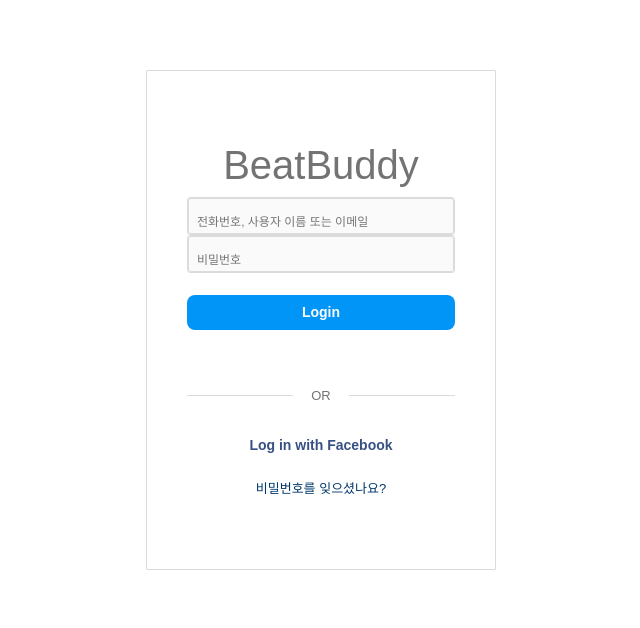
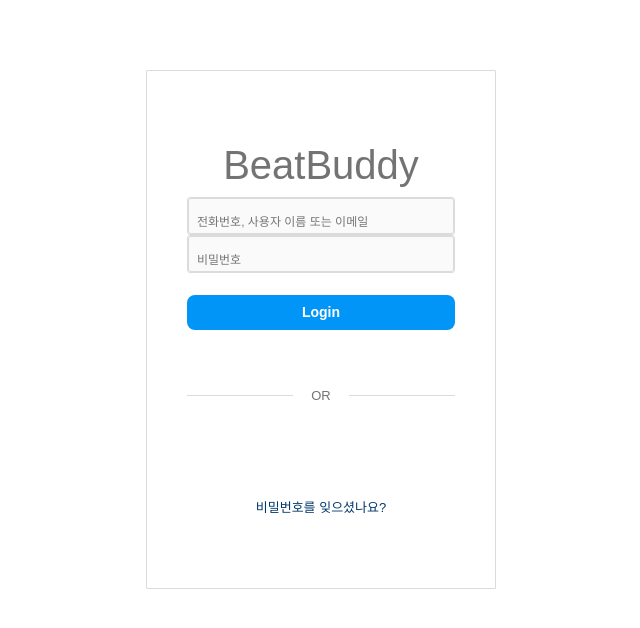
Before and after one commit to kzoou2/BB_Frontend, a React (Create React App) app: page /login in a window 1280 px wide. Shown: the top 628 px of the page, without its empty margins (319-959 px from the left). Built offline with nearby package versions, Linux system fonts and the light colour scheme.

Commit message:
구글 로그인 기능 추가 - 아직 spring연결은 못해쑴..

```diff
--- a/package.json
+++ b/package.json
@@ -5,6 +5,7 @@
   "homepage": "https://kzoou2.github.io/BB_Frontend",
   "dependencies": {
     "@babel/plugin-proposal-private-property-in-object": "^7.21.11",
+    "@react-oauth/google": "^0.12.1",
     "@testing-library/jest-dom": "^5.17.0",
     "@testing-library/react": "^13.4.0",
     "@testing-library/user-event": "^13.5.0",
@@ -13,6 +14,7 @@
     "react": "^18.2.0",
     "react-bootstrap": "^2.9.1",
     "react-dom": "^18.2.0",
+    "react-google-login": "^5.1.24",
     "react-h5-audio-player": "^3.9.0",
     "react-icons": "^4.12.0",
     "react-player": "^2.13.0",
@@ -28,6 +30,7 @@
     "test": "react-scripts test",
     "eject": "react-scripts eject"
   },
+  "proxy": "http://localhost:8080/",
   "eslintConfig": {
     "extends": [
       "react-app",
--- a/src/pages/Login.js
+++ b/src/pages/Login.js
@@ -1,7 +1,9 @@
 import React, { useState } from 'react';
 import { PC, Mobile } from '../components/Responsive';
 import '../css/Login.css';
-import { func } from 'prop-types';
+import {GoogleLogin} from "@react-oauth/google";
+import {GoogleOAuthProvider} from "@react-oauth/google";
+
 
 function Login({isLogin, setIsLogin}) {
 
@@ -18,24 +20,7 @@
         }
     };
 
-    // async function onSubmit(event){
-    //     event.preventDefault();
-
-
-    //     const newErrorMessages = []
-    //     if (userid === "") {
-    //         newErrorMessages.push("아이디를 입력하세요.");
-    //     }
-    //     if (password === "") {
-    //         newErrorMessages.push("비밀번호를 입력하세요.");
-    //     }
-
-    //     setErrorMessage(newErrorMessages);
-
-    //     if (newErrorMessages.length === 0 ) {
-
-    //     }
-    // }
+    const clientId = '293049760557-j0ki70fdjtfcltgd712dtghlf8gntq33.apps.googleusercontent.com'
 
     return (
 
@@ -71,9 +56,18 @@
                             <span></span>
                         </div>
                         <div class="content__forgot-buttons">
-                            <button>
-                                <span>Log in with Facebook</span>
-                                </button>
+                        <button>
+                            <GoogleOAuthProvider clientId={clientId}>
+                                <GoogleLogin
+                                    onSuccess={(res) => {
+                                        console.log(res);
+                                    }}
+                                    onFailure={(err) => {
+                                        console.log(err);
+                                    }}
+                                />
+                            </GoogleOAuthProvider>
+                        </button>
                             <button>비밀번호를 잊으셨나요?</button>
                         </div>
 
@@ -82,7 +76,6 @@
 
 
             </PC>
-
 
 
             <Mobile>
@@ -118,8 +111,17 @@
                             </div>
                             <div class="content__forgot-buttons">
                                 <button>
-                                    <span>Log in with Facebook</span>
-                                    </button>
+                                <GoogleOAuthProvider clientId={clientId}>
+                                    <GoogleLogin
+                                        onSuccess={(res) => {
+                                            console.log(res);
+                                        }}
+                                        onFailure={(err) => {
+                                            console.log(err);
+                                        }}
+                                    />
+                                </GoogleOAuthProvider>
+                            </button>
                                 <button>비밀번호를 잊으셨나요?</button>
                             </div>
 
```
Also changed, not shown: 2 other files (tests, documents, lock files or other folders).
